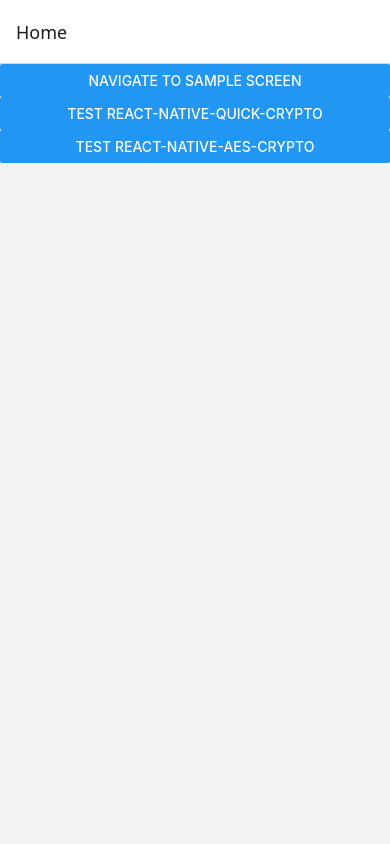
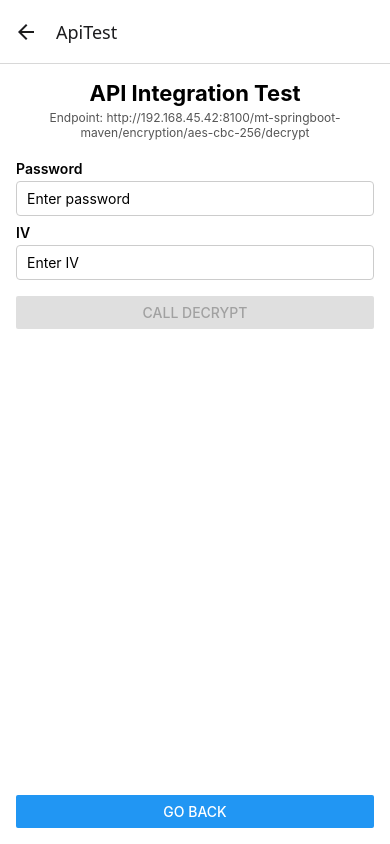
Before and after one commit to yeattech/MyTestReactNative, a React Native app: screen /ApiTest in a window 390 px wide. Built offline with nearby package versions, Linux system fonts and the light colour scheme.

Commit message:
Add API Test Screen

```diff
--- a/App.tsx
+++ b/App.tsx
@@ -13,6 +13,7 @@ import { HomeScreen } from './src/screens/HomeScreen';
 import { SampleScreen } from './src/screens/SampleScreen';
 import { QuickCryptoTestScreen } from './src/screens/QuickCryptoTestScreen';
 import { AesCryptoTestScreen } from './src/screens/AesCryptoTestScreen';
+import { ApiTestScreen } from './src/screens/ApiTestScreen';
 
 const Stack = createNativeStackNavigator();
 
@@ -26,6 +27,7 @@ function App() {
         <Stack.Screen name="SampleScreen" component={SampleScreen} />
         <Stack.Screen name="QuickCryptoTest" component={QuickCryptoTestScreen} />
         <Stack.Screen name="AesCryptoTest" component={AesCryptoTestScreen} />
+        <Stack.Screen name="ApiTest" component={ApiTestScreen} />
       </Stack.Navigator>
     </NavigationContainer>
   );
--- /dev/null
+++ b/src/config.ts
@@ -0,0 +1,17 @@
+export const API_BASE_URL = 'http://192.168.45.42:8100/mt-springboot-maven';
+
+export const ENDPOINTS = {
+  aesCbc256Decrypt: '/encryption/aes-cbc-256/decrypt',
+} as const;
+
+export type AesDecryptRequest = {
+  password: string;
+  iv: string;
+};
+
+export type AesDecryptResponse = {
+  success: boolean;
+  message?: string;
+  decryptedText?: string;
+  // add more fields if your backend returns them
+};
--- /dev/null
+++ b/src/screens/ApiTestScreen.tsx
@@ -0,0 +1,206 @@
+import { useNavigation } from '@react-navigation/native';
+import React, { useState } from 'react';
+import {
+  ActivityIndicator,
+  Alert,
+  Button,
+  ScrollView,
+  StyleSheet,
+  Text,
+  TextInput,
+  View,
+} from 'react-native';
+import {
+  API_BASE_URL,
+  ENDPOINTS,
+  AesDecryptRequest,
+  AesDecryptResponse,
+} from '../config';
+import Aes from 'react-native-aes-crypto';
+
+export const ApiTestScreen = () => {
+  const navigation = useNavigation();
+  const [password, setPassword] = useState('');
+  const [iv, setIv] = useState('');
+  const [loading, setLoading] = useState(false);
+  const [response, setResponse] = useState<null | AesDecryptResponse>(null);
+  const [rawResponse, setRawResponse] = useState<string | null>(null);
+
+  const canSubmit = password.trim().length > 0 && iv.trim().length > 0 && !loading;
+
+  const callDecrypt = async () => {
+
+
+    try {
+      setLoading(true);
+      setResponse(null);
+      setRawResponse(null);
+
+      const keyHex = await Aes.randomKey(32);
+      const ivHex = await Aes.randomKey(16);
+
+      const cipher = await Aes.encrypt(password, keyHex, ivHex, 'aes-256-cbc');
+
+      const body: AesDecryptRequest = {
+        password: cipher,
+        iv: ivHex,
+      };
+      console.log('Request Body:', body);
+      const res = await fetch(`${API_BASE_URL}${ENDPOINTS.aesCbc256Decrypt}`, {
+        method: 'POST',
+        headers: {
+          'Content-Type': 'application/json',
+        },
+        body: JSON.stringify(body),
+      });
+
+      const text = await res.text();
+      setRawResponse(text);
+
+      try {
+        const json = JSON.parse(text) as AesDecryptResponse;
+        setResponse(json);
+      } catch {
+        // not JSON or not matching expected shape; we still keep raw text
+      }
+
+      if (!res.ok) {
+        Alert.alert('Request failed', `Status: ${res.status}`);
+      }
+    } catch (error: any) {
+      Alert.alert('Network Error', String(error?.message || error));
+    } finally {
+      setLoading(false);
+    }
+  };
+
+  return (
+    <View style={styles.container}>
+      <Text style={styles.title}>API Integration Test</Text>
+      <Text style={styles.subtitle}>
+        Endpoint: {API_BASE_URL}
+        {ENDPOINTS.aesCbc256Decrypt}
+      </Text>
+
+      <ScrollView style={styles.form} keyboardShouldPersistTaps="handled">
+        <Text style={styles.label}>Password</Text>
+        <TextInput
+          style={styles.input}
+          value={password}
+          onChangeText={setPassword}
+          placeholder="Enter password"
+          autoCapitalize="none"
+          secureTextEntry
+        />
+
+        <Text style={styles.label}>IV</Text>
+        <TextInput
+          style={styles.input}
+          value={iv}
+          onChangeText={setIv}
+          placeholder="Enter IV"
+          autoCapitalize="none"
+        />
+
+        <View style={styles.buttonRow}>
+          <Button title="Call Decrypt" onPress={callDecrypt} disabled={!canSubmit} />
+        </View>
+
+        {loading && (
+          <View style={styles.loadingRow}>
+            <ActivityIndicator />
+            <Text style={styles.loadingText}>Calling API...</Text>
+          </View>
+        )}
+
+        {response && (
+          <View style={styles.section}>
+            <Text style={styles.sectionTitle}>Parsed Response</Text>
+            <Text style={styles.monoText}>
+              {JSON.stringify(response, null, 2)}
+            </Text>
+          </View>
+        )}
+
+        {rawResponse && (
+          <View style={styles.section}>
+            <Text style={styles.sectionTitle}>Raw Response</Text>
+            <Text style={styles.monoText}>{rawResponse}</Text>
+          </View>
+        )}
+      </ScrollView>
+
+      <View style={styles.footerButtons}>
+        <Button title="Go Back" onPress={() => navigation.goBack()} />
+      </View>
+    </View>
+  );
+};
+
+const styles = StyleSheet.create({
+  container: {
+    flex: 1,
+    padding: 16,
+    backgroundColor: '#ffffff',
+  },
+  title: {
+    fontSize: 22,
+    fontWeight: 'bold',
+    marginBottom: 4,
+    textAlign: 'center',
+  },
+  subtitle: {
+    fontSize: 12,
+    color: '#555',
+    marginBottom: 12,
+    textAlign: 'center',
+  },
+  form: {
+    flex: 1,
+  },
+  label: {
+    fontSize: 14,
+    fontWeight: '600',
+    marginTop: 8,
+    marginBottom: 4,
+  },
+  input: {
+    borderWidth: 1,
+    borderColor: '#ccc',
+    borderRadius: 4,
+    paddingHorizontal: 10,
+    paddingVertical: 8,
+    fontSize: 14,
+  },
+  buttonRow: {
+    marginTop: 16,
+    marginBottom: 8,
+  },
+  loadingRow: {
+    flexDirection: 'row',
+    alignItems: 'center',
+    marginTop: 8,
+  },
+  loadingText: {
+    marginLeft: 8,
+    fontSize: 14,
+  },
+  section: {
+    marginTop: 16,
+    padding: 8,
+    backgroundColor: '#f5f5f5',
+    borderRadius: 4,
+  },
+  sectionTitle: {
+    fontSize: 14,
+    fontWeight: '600',
+    marginBottom: 4,
+  },
+  monoText: {
+    fontSize: 12,
+    fontFamily: 'monospace',
+  },
+  footerButtons: {
+    marginTop: 8,
+  },
+});
--- a/src/screens/HomeScreen.tsx
+++ b/src/screens/HomeScreen.tsx
@@ -25,6 +25,12 @@ export const HomeScreen = () => {
           navigation.navigate('AesCryptoTest');
         }}
       ></Button>
+      <Button
+        title="Test API Integration"
+        onPress={() => {
+          navigation.navigate('ApiTest');
+        }}
+      ></Button>
     </>
   );
 };
```
